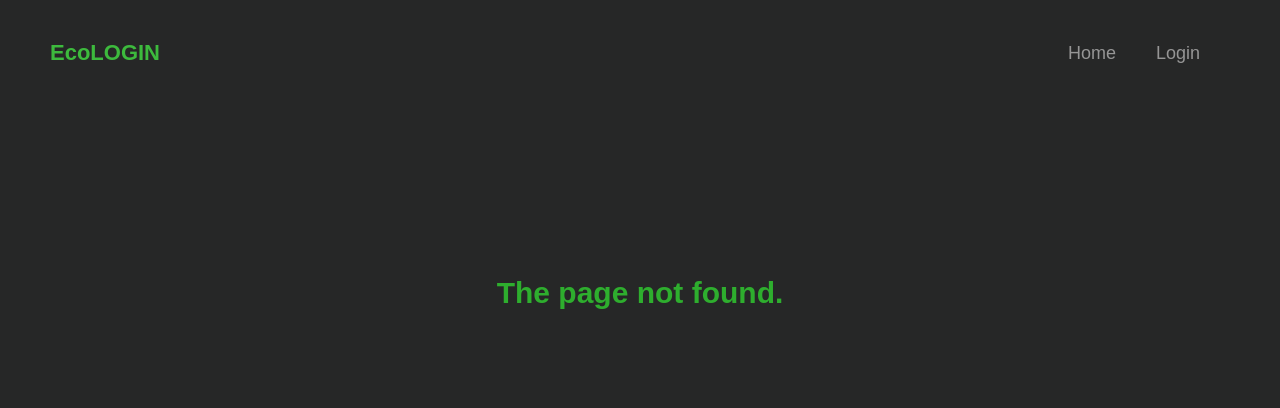
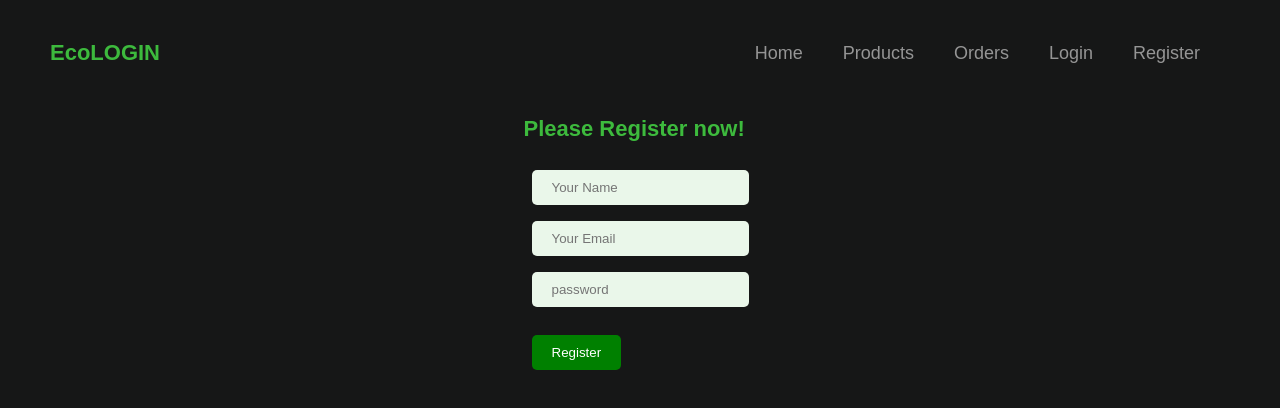
Before and after one commit to 665-stack/router-firebase-integration, a React (Create React App) app: page /register in a window 1280 px wide. Before the commit this address had no page. Shown: the top 408 px of the page. Built offline with nearby package versions, Linux system fonts and the light colour scheme.

Commit message:
add register form and fix some style

```diff
--- a/src/App.css
+++ b/src/App.css
@@ -4,7 +4,7 @@
  }
 
  .App {
-   text-align: center;
+   /* text-align: center; */
  }
 
  /*
--- a/src/App.js
+++ b/src/App.js
@@ -4,6 +4,7 @@ import Header from './Components/Header/Header';
 import Home from './Components/Home/Home';
 import Login from './Components/Login/Login';
 import NotFound from './Components/NotFound/NotFound';
+import Register from './Components/Register/Register';
 
 function App() {
   return (
@@ -11,9 +12,13 @@ function App() {
     <div className="App">
       <Header></Header>
       <Routes>
+
         <Route path='/' element={<Home></Home>}></Route>
         <Route path='/login' element={<Login></Login>}></Route>
+        <Route path='/register' element={<Register></Register>}></Route>
+
         <Route path='*' element={<NotFound></NotFound>}></Route>
+
       </Routes>
     </div>
   );
--- a/src/Components/Header/Header.js
+++ b/src/Components/Header/Header.js
@@ -8,7 +8,10 @@ const Header = () => {
             <p className='logo'>EcoLOGIN</p>
             <nav>
                 <Link to='/'>Home</Link>
+                <Link to='/products'>Products</Link>
+                <Link to='/orders'>Orders</Link>
                 <Link to='/login'>Login</Link>
+                <Link to='/register'>Register</Link>
             </nav>
         </div>
     );
--- a/src/Components/Home/Home.css
+++ b/src/Components/Home/Home.css
@@ -1,6 +1,6 @@
 .home {
-    margin-top: 80px;
-    padding: 0px 100px;
+    margin-top: 150px;
+    padding: 0px 150px;
 }
 
 .home .tagline {
--- a/src/Components/Login/Login.css
+++ b/src/Components/Login/Login.css
@@ -1,5 +1,7 @@
 .login {
     color: rgb(34, 165, 34);
     font-family: Arial, Helvetica, sans-serif;
-    margin-top: 60px;
+    margin-top: 40px;
+    display: flex;
+    justify-content: center;
 }
--- a/src/Components/Login/Login.js
+++ b/src/Components/Login/Login.js
@@ -3,7 +3,7 @@ import './Login.css'
 const Login = () => {
     return (
         <div className='login'>
-            <h2>Please Login</h2>
+            <h3>Please Login</h3>
         </div>
     );
 };
--- /dev/null
+++ b/src/Components/Register/Register.css
@@ -0,0 +1,31 @@
+.register {
+    margin-top: 40px;
+    display: flex;
+    justify-content: center;
+}
+
+.headline {
+    color: rgb(61, 186, 61);
+    font-size: 22px;
+    font-family: Arial, Helvetica, sans-serif;
+
+}
+
+.register form {
+    margin-top: 20px;
+}
+
+.register input {
+    background-color: rgb(234, 247, 234);
+    border: none;
+    border-radius: 5px;
+    padding: 10px 20px;
+    margin: 8px;
+}
+
+.submit-btn {
+    margin-top: 20px !important;
+    background-color: green !important;
+    color: white;
+
+}
--- /dev/null
+++ b/src/Components/Register/Register.js
@@ -0,0 +1,22 @@
+import React from 'react';
+import './Register.css'
+const Register = () => {
+    return (
+        <div className='register'>
+            <div>
+                <h3 className='headline'>Please Register now!</h3>
+                <form >
+                    <input type="text" placeholder='Your Name' />
+                    <br />
+                    <input type="email" placeholder='Your Email' />
+                    <br />
+                    <input type="password" name="" id="" placeholder='password' />
+                    <br />
+                    <input className='submit-btn' type="submit" value="Register" />
+                </form>
+            </div>
+        </div>
+    );
+};
+
+export default Register;
--- a/src/index.css
+++ b/src/index.css
@@ -1,5 +1,5 @@
 body {
-  background-color: rgb(38, 39, 39);
+  background-color: rgb(22, 23, 23);
 }
 
 /* body {
```
